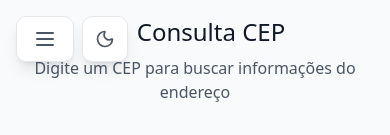
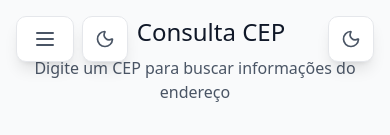
Before and after one commit to ederfmatos/4devs, a React (Vite) app: page / in a window 390 px wide. Shown: the top 135 px of the page. Built offline with nearby package versions, Linux system fonts and the light colour scheme.

Commit message:
Update ToogleTheme

```diff
--- a/src/App.tsx
+++ b/src/App.tsx
@@ -74,7 +74,7 @@ function App() {
         <ThemeToggle size='md' />
       </div>
 
-      <div className='fixed top-4 right-4 z-50 lg:block hidden'>
+      <div className='fixed top-4 right-4 z-50 block'>
         <ThemeToggle size='md' />
       </div>
 
```
